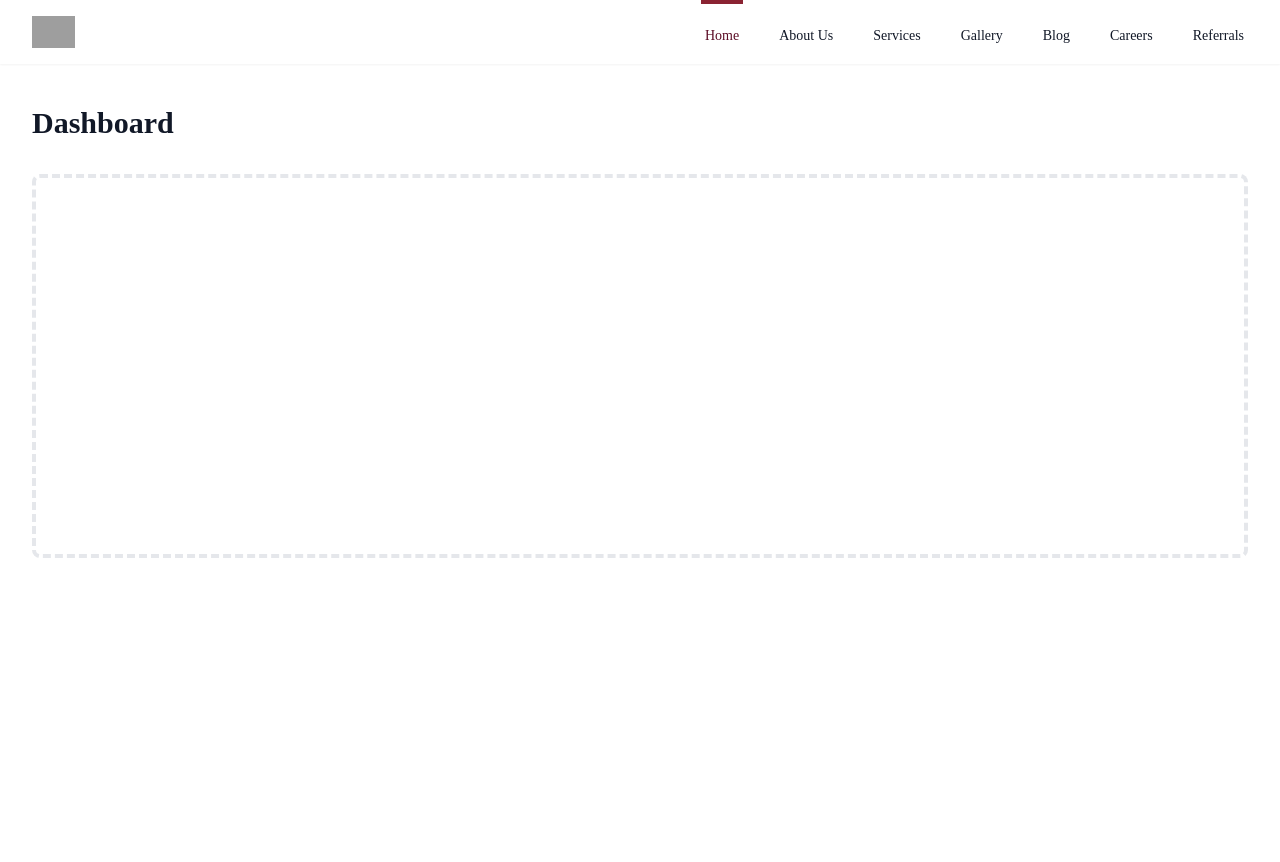
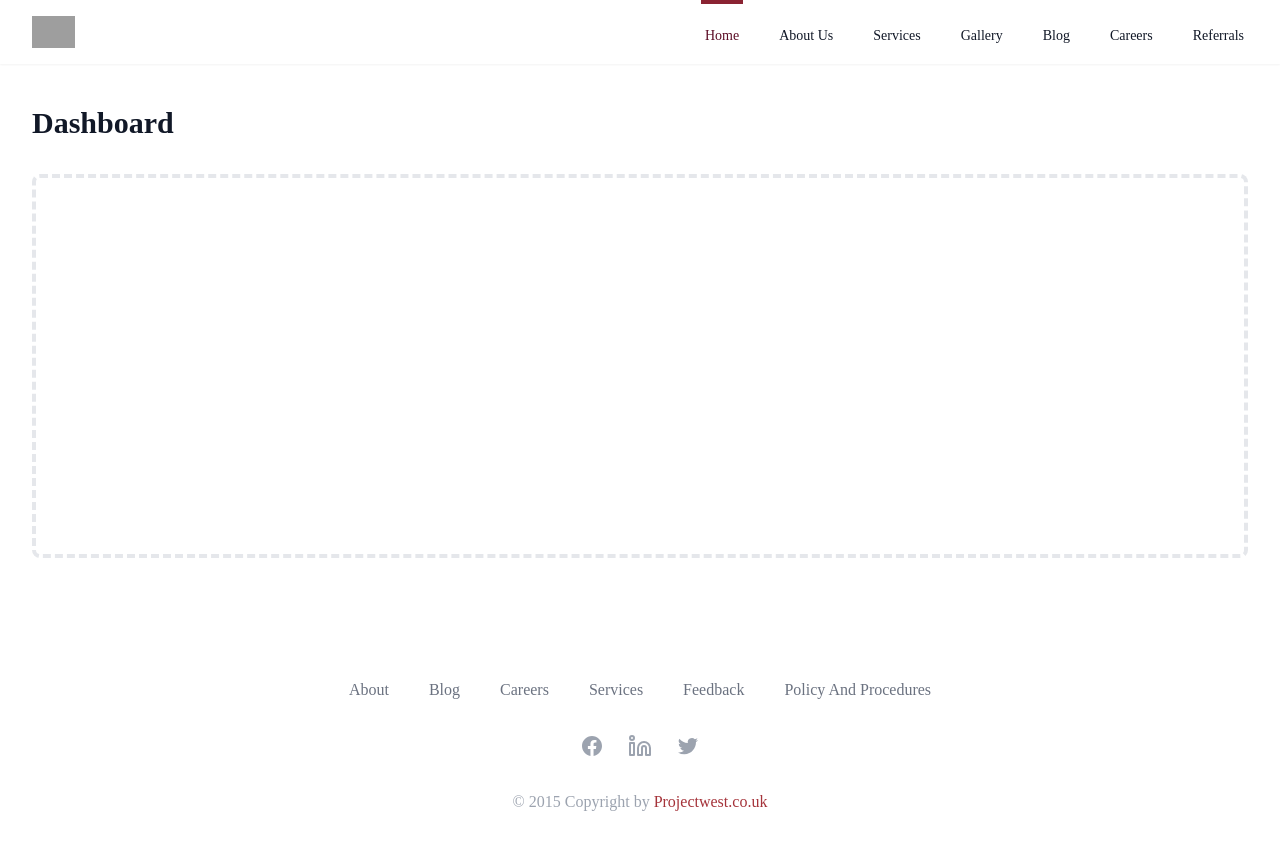
Before and after one commit to Bendomey/project-west, a Gatsby site: page / in a window 1280 px wide. Before the commit the page ends 800 px from the top, so only its background shows below. Built offline with nearby package versions, Linux system fonts and the light colour scheme; Gatsby itself is replaced by a stand-in of ours; grey boxes are pictures that could not be loaded.

Commit message:
added footer links

```diff
--- /dev/null
+++ b/src/components/ molecules/footer/index.ts
@@ -0,0 +1 @@
+export { default } from "./main";
--- /dev/null
+++ b/src/components/ molecules/footer/main.tsx
@@ -0,0 +1,165 @@
+import * as React from "react";
+import { Link } from "gatsby";
+
+const Footer = () => {
+  return (
+    <React.Fragment>
+      <footer className="bg-white">
+        <div className="max-w-7xl mx-auto py-12 px-4 overflow-hidden sm:px-6 lg:px-8">
+          <nav
+            className="-mx-5 -my-2 flex flex-wrap justify-center"
+            aria-label="Footer"
+          >
+            <div className="px-5 py-2">
+              <Link
+                to="#"
+                className="text-base text-gray-500 hover:text-gray-900"
+              >
+                About
+              </Link>
+            </div>
+
+            <div className="px-5 py-2">
+              <a
+                href="#"
+                className="text-base text-gray-500 hover:text-gray-900"
+              >
+                Blog
+              </a>
+            </div>
+
+            <div className="px-5 py-2">
+              <Link
+                to="/careers"
+                className="text-base text-gray-500 hover:text-gray-900"
+              >
+                Careers
+              </Link>
+            </div>
+
+            <div className="px-5 py-2">
+              <Link
+                to="/services"
+                className="text-base text-gray-500 hover:text-gray-900"
+              >
+                Services
+              </Link>
+            </div>
+
+            <div className="px-5 py-2">
+              <Link
+                to="/#feedback"
+                className="text-base text-gray-500 hover:text-gray-900"
+              >
+                Feedback
+              </Link>
+            </div>
+
+            <div className="px-5 py-2">
+              <Link
+                to="/policies-and-procedures"
+                className="text-base text-gray-500 hover:text-gray-900"
+              >
+                Policy And Procedures
+              </Link>
+            </div>
+          </nav>
+
+          <div className="mt-8 flex justify-center space-x-6">
+            <a
+              href="https://www.facebook.com/pages/Project-West/1503993466547315"
+              target={"_blank"}
+              className="text-gray-400 hover:text-gray-500"
+            >
+              <span className="sr-only">Facebook</span>
+              <svg
+                className="h-6 w-6"
+                fill="currentColor"
+                viewBox="0 0 24 24"
+                aria-hidden="true"
+              >
+                <path
+                  fill-rule="evenodd"
+                  d="M22 12c0-5.523-4.477-10-10-10S2 6.477 2 12c0 4.991 3.657 9.128 8.438 9.878v-6.987h-2.54V12h2.54V9.797c0-2.506 1.492-3.89 3.777-3.89 1.094 0 2.238.195 2.238.195v2.46h-1.26c-1.243 0-1.63.771-1.63 1.562V12h2.773l-.443 2.89h-2.33v6.988C18.343 21.128 22 16.991 22 12z"
+                  clip-rule="evenodd"
+                />
+              </svg>
+            </a>
+            <a
+              href="https://www.linkedin.com/company/project-west-ltd"
+              target={"_blank"}
+              className="text-gray-400 hover:text-gray-500"
+            >
+              <span className="sr-only">LinkedIn</span>
+              <svg
+                viewBox="0 0 24 24"
+                fill="none"
+                stroke="currentColor"
+                strokeWidth={2}
+                strokeLinecap="round"
+                strokeLinejoin="round"
+                className="feather feather-linkedin h-6 w-6"
+              >
+                <path d="M16 8a6 6 0 016 6v7h-4v-7a2 2 0 00-2-2 2 2 0 00-2 2v7h-4v-7a6 6 0 016-6z" />
+                <path d="M2 9H6V21H2z" />
+                <circle cx={4} cy={4} r={2} />
+              </svg>
+            </a>
+            <a
+              href="https://twitter.com/info_pwest"
+              target={"_blank"}
+              className="text-gray-400 hover:text-gray-500"
+            >
+              <span className="sr-only">Twitter</span>
+              <svg
+                className="h-6 w-6"
+                fill="currentColor"
+                viewBox="0 0 24 24"
+                aria-hidden="true"
+              >
+                <path d="M8.29 20.251c7.547 0 11.675-6.253 11.675-11.675 0-.178 0-.355-.012-.53A8.348 8.348 0 0022 5.92a8.19 8.19 0 01-2.357.646 4.118 4.118 0 001.804-2.27 8.224 8.224 0 01-2.605.996 4.107 4.107 0 00-6.993 3.743 11.65 11.65 0 01-8.457-4.287 4.106 4.106 0 001.27 5.477A4.072 4.072 0 012.8 9.713v.052a4.105 4.105 0 003.292 4.022 4.095 4.095 0 01-1.853.07 4.108 4.108 0 003.834 2.85A8.233 8.233 0 012 18.407a11.616 11.616 0 006.29 1.84" />
+              </svg>
+            </a>
+            {/* <a href="#" className="text-gray-400 hover:text-gray-500">
+              <span className="sr-only">GitHub</span>
+              <svg
+                className="h-6 w-6"
+                fill="currentColor"
+                viewBox="0 0 24 24"
+                aria-hidden="true"
+              >
+                <path
+                  fill-rule="evenodd"
+                  d="M12 2C6.477 2 2 6.484 2 12.017c0 4.425 2.865 8.18 6.839 9.504.5.092.682-.217.682-.483 0-.237-.008-.868-.013-1.703-2.782.605-3.369-1.343-3.369-1.343-.454-1.158-1.11-1.466-1.11-1.466-.908-.62.069-.608.069-.608 1.003.07 1.531 1.032 1.531 1.032.892 1.53 2.341 1.088 2.91.832.092-.647.35-1.088.636-1.338-2.22-.253-4.555-1.113-4.555-4.951 0-1.093.39-1.988 1.029-2.688-.103-.253-.446-1.272.098-2.65 0 0 .84-.27 2.75 1.026A9.564 9.564 0 0112 6.844c.85.004 1.705.115 2.504.337 1.909-1.296 2.747-1.027 2.747-1.027.546 1.379.202 2.398.1 2.651.64.7 1.028 1.595 1.028 2.688 0 3.848-2.339 4.695-4.566 4.943.359.309.678.92.678 1.855 0 1.338-.012 2.419-.012 2.747 0 .268.18.58.688.482A10.019 10.019 0 0022 12.017C22 6.484 17.522 2 12 2z"
+                  clip-rule="evenodd"
+                />
+              </svg>
+            </a>
+
+            <a href="#" className="text-gray-400 hover:text-gray-500">
+              <span className="sr-only">Dribbble</span>
+              <svg
+                className="h-6 w-6"
+                fill="currentColor"
+                viewBox="0 0 24 24"
+                aria-hidden="true"
+              >
+                <path
+                  fill-rule="evenodd"
+                  d="M12 2C6.48 2 2 6.48 2 12s4.48 10 10 10c5.51 0 10-4.48 10-10S17.51 2 12 2zm6.605 4.61a8.502 8.502 0 011.93 5.314c-.281-.054-3.101-.629-5.943-.271-.065-.141-.12-.293-.184-.445a25.416 25.416 0 00-.564-1.236c3.145-1.28 4.577-3.124 4.761-3.362zM12 3.475c2.17 0 4.154.813 5.662 2.148-.152.216-1.443 1.941-4.48 3.08-1.399-2.57-2.95-4.675-3.189-5A8.687 8.687 0 0112 3.475zm-3.633.803a53.896 53.896 0 013.167 4.935c-3.992 1.063-7.517 1.04-7.896 1.04a8.581 8.581 0 014.729-5.975zM3.453 12.01v-.26c.37.01 4.512.065 8.775-1.215.25.477.477.965.694 1.453-.109.033-.228.065-.336.098-4.404 1.42-6.747 5.303-6.942 5.629a8.522 8.522 0 01-2.19-5.705zM12 20.547a8.482 8.482 0 01-5.239-1.8c.152-.315 1.888-3.656 6.703-5.337.022-.01.033-.01.054-.022a35.318 35.318 0 011.823 6.475 8.4 8.4 0 01-3.341.684zm4.761-1.465c-.086-.52-.542-3.015-1.659-6.084 2.679-.423 5.022.271 5.314.369a8.468 8.468 0 01-3.655 5.715z"
+                  clip-rule="evenodd"
+                />
+              </svg>
+            </a> */}
+          </div>
+          <p className="mt-8 text-center text-base text-gray-400">
+            &copy; 2015 Copyright by{" "}
+            <span className="text-primary-600">Projectwest.co.uk</span>
+          </p>
+        </div>
+      </footer>
+    </React.Fragment>
+  );
+};
+
+export default Footer;
--- a/src/components/atoms/MenuLink/menu.tsx
+++ b/src/components/atoms/MenuLink/menu.tsx
@@ -30,7 +30,7 @@ const MenuLink: React.FC<MenuLinkProps> = ({
             className={`${
               currentUrl === path
                 ? "border-primary-700 text-primary-900"
-                : "text-gray-900  hover:text-gray-700 hover:border-gray-300"
+                : "text-gray-900  hover:text-gray-600 hover:border-gray-300"
             }  h-full border-transparent inline-flex items-center px-1 pt-1 border-t-4 text-sm font-medium`}
           >
             {name}
--- a/src/components/organisms/layout/layout.tsx
+++ b/src/components/organisms/layout/layout.tsx
@@ -1,5 +1,6 @@
 import * as React from "react";
 import Header from "../../ molecules/header";
+import Footer from "../../ molecules/footer";
 import { LayoutProps } from "./types";
 
 const LayoutComponent: React.FC<LayoutProps> = ({ children, location }) => {
@@ -7,6 +8,7 @@ const LayoutComponent: React.FC<LayoutProps> = ({ children, location }) => {
     <React.Fragment>
       <Header location={location} />
       {children}
+      <Footer />
     </React.Fragment>
   );
 };
```
